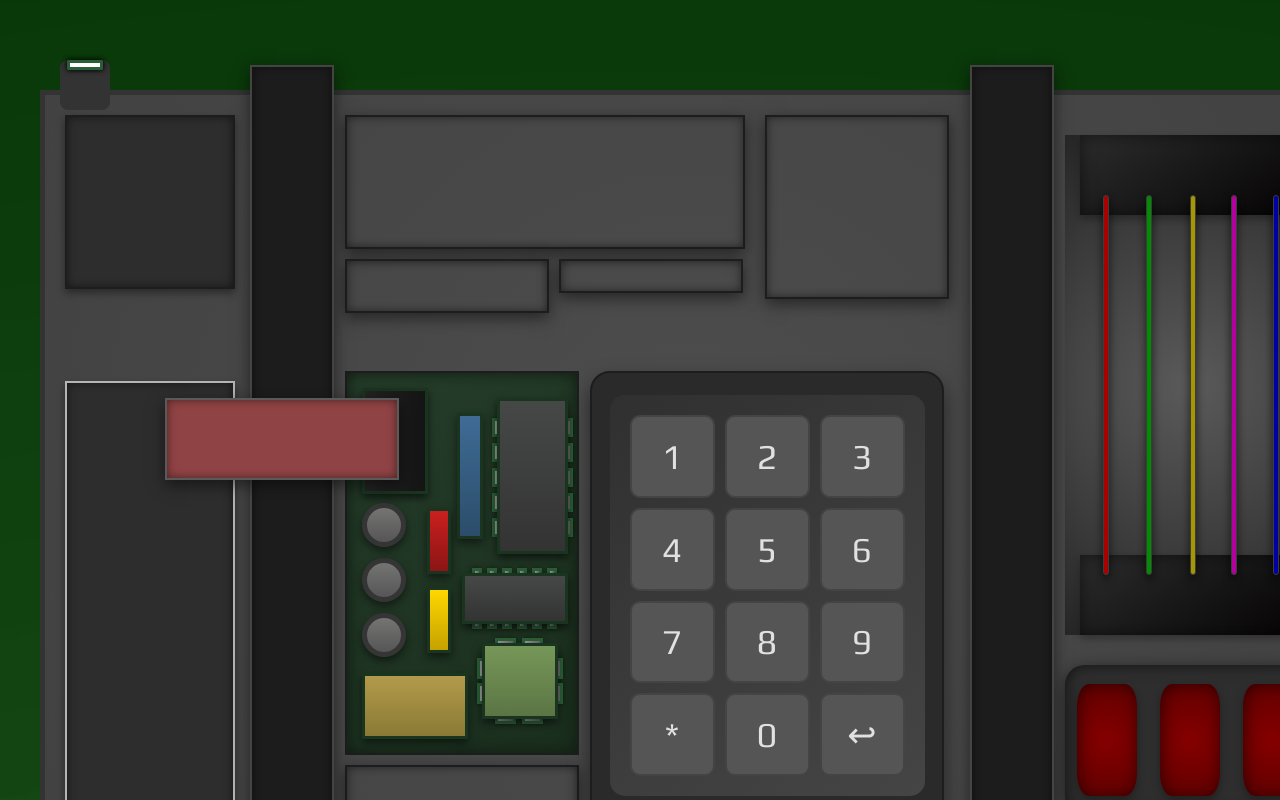
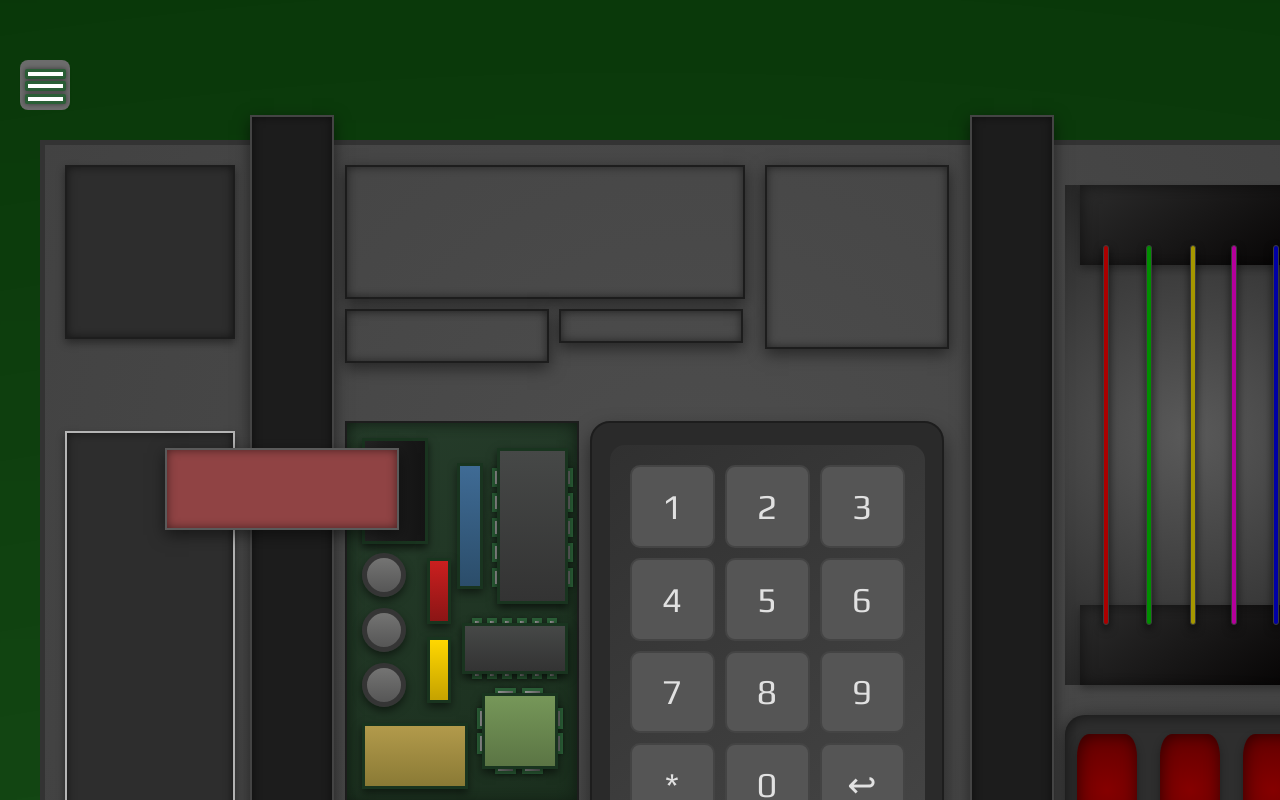
Before and after one commit to Frucvvk/Defuse-Or-Die-Rezero, a React (Vite) app: page /game in a window 1280 px wide. Shown: the top 800 px of the page. Built offline with nearby package versions, Linux system fonts and the light colour scheme.

Commit message:
menu button

```diff
--- a/src/pages/GameScreen/GameScreen.css
+++ b/src/pages/GameScreen/GameScreen.css
@@ -243,33 +243,36 @@ body::before {
 
 /* Menu Button Styles */
 .menu-button {
-  position: absolute;
-  top: 20px; /* Adjust as needed */
-  left: 20px; /* Adjust as needed */
-  width: 50px; /* Width of the square button */
-  height: 50px; /* Height of the square button */
+  position: fixed; /* Fixed positioning to stay in place relative to the viewport */
+  top: 20px; /* Adjust vertical position */
+  right: 20px; /* Adjust horizontal position */
+  width: 50px; /* Width of the button */
+  height: 50px; /* Height of the button */
+  background-color: #6c6c6c; /* Background color of the button */
+  border-radius: 8px; /* Rounded corners */
+  cursor: pointer; /* Pointer cursor on hover */
   display: flex;
-  flex-direction: column;
-  justify-content: space-between;
-  align-items: center;
-  background-color: #333; /* Background color of the button */
-  border-radius: 8px; /* Optional: rounded corners for a softer look */
-  cursor: pointer; /* Shows a pointer cursor on hover */
-  z-index: 20; /* Ensure it is on top of other elements */
+  justify-content: center; /* Center content horizontally */
+  align-items: center; /* Center content vertically */
+  position: relative; /* To position the lines absolutely inside */
 }
 
 .menu-button .line {
-  width: 30px; /* Width of each line */
+  position: absolute; /* Absolute positioning for individual lines */
+  width: 35px; /* Width of each line */
   height: 4px; /* Thickness of each line */
   background-color: #fff; /* Color of the lines */
   border-radius: 2px; /* Slightly rounded edges for the lines */
 }
 
-/* Optional: Add a hover effect */
-.menu-button:hover {
-  background-color: #444; /* Change background color on hover */
+.menu-button .line:nth-child(1) {
+  top: 9px; /* Position of the first line from the top */
 }
 
-.menu-button:hover .line {
-  background-color: #ddd; /* Change line color on hover */
+.menu-button .line:nth-child(2) {
+  top: 21px; /* Position of the second line from the top */
 }
+
+.menu-button .line:nth-child(3) {
+  top: 34px; /* Position of the third line from the top */
+}
--- a/src/pages/GameScreen/GameScreen.tsx
+++ b/src/pages/GameScreen/GameScreen.tsx
@@ -9,16 +9,17 @@ type Probs = {
 function GameScreen({ onEnd }: Probs) {
   return (
     <>
+      <div className="menu-button">
+        <span className="line"></span>
+        <span className="line"></span>
+        <span className="line"></span>
+      </div>
+
       <div className="big-container">
         <div className="rectangle"> </div>
         <div className="rectangle"> </div>
         <div className="box rectangle_wire"> </div>
 
-        <div className="menu-button">
-          <span className="line"></span>
-          <span className="line"></span>
-          <span className="line"></span>
-        </div>
 
         <div className="container">
           <div className="left">
```
